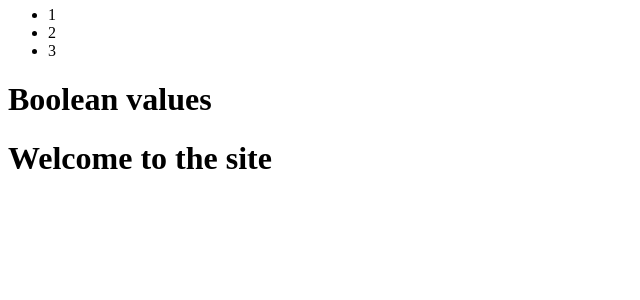
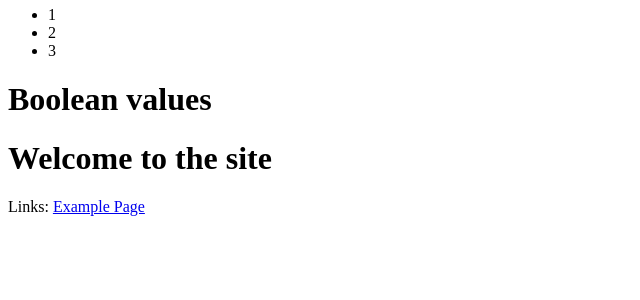
Before and after one commit to felixdusengimana/python-django-web-development, a Django app: page /my_app/variable/ in a window 1280 px wide. Shown: the part 308-608 px from the top of the page, without its empty margins (0-640 px from the left). Run offline with Django 4.2, Linux system fonts and the light colour scheme.

Commit message:
urls names in templates

```diff
--- a/04 Templates/template_study/my_app/templates/my_app/example.html
+++ b/04 Templates/template_study/my_app/templates/my_app/example.html
@@ -6,5 +6,6 @@
 </head>
 <body>
     <h1>Example file</h1>
+    <a href="{% url "my_app:variable" %}">Variable Page</a>
 </body>
 </html>
--- a/04 Templates/template_study/my_app/templates/my_app/variable.html
+++ b/04 Templates/template_study/my_app/templates/my_app/variable.html
@@ -26,5 +26,7 @@
       {% else %}
           <h1>You're logged in</h1>
       {% endif %}
+
+      <p>Links: <a href="{% url 'my_app:example' %}">Example Page</a></p>
 </body>
 </html>
--- a/04 Templates/template_study/my_app/urls.py
+++ b/04 Templates/template_study/my_app/urls.py
@@ -5,6 +5,6 @@ from . import views
 app_name = "my_app"
 
 urlpatterns = [
-    path("", views.example_view, name="example_view"),
-    path("variable/", views.variable_view, name="variable_view")
+    path("", views.example_view, name="example"),
+    path("variable/", views.variable_view, name="variable")
 ]
```
